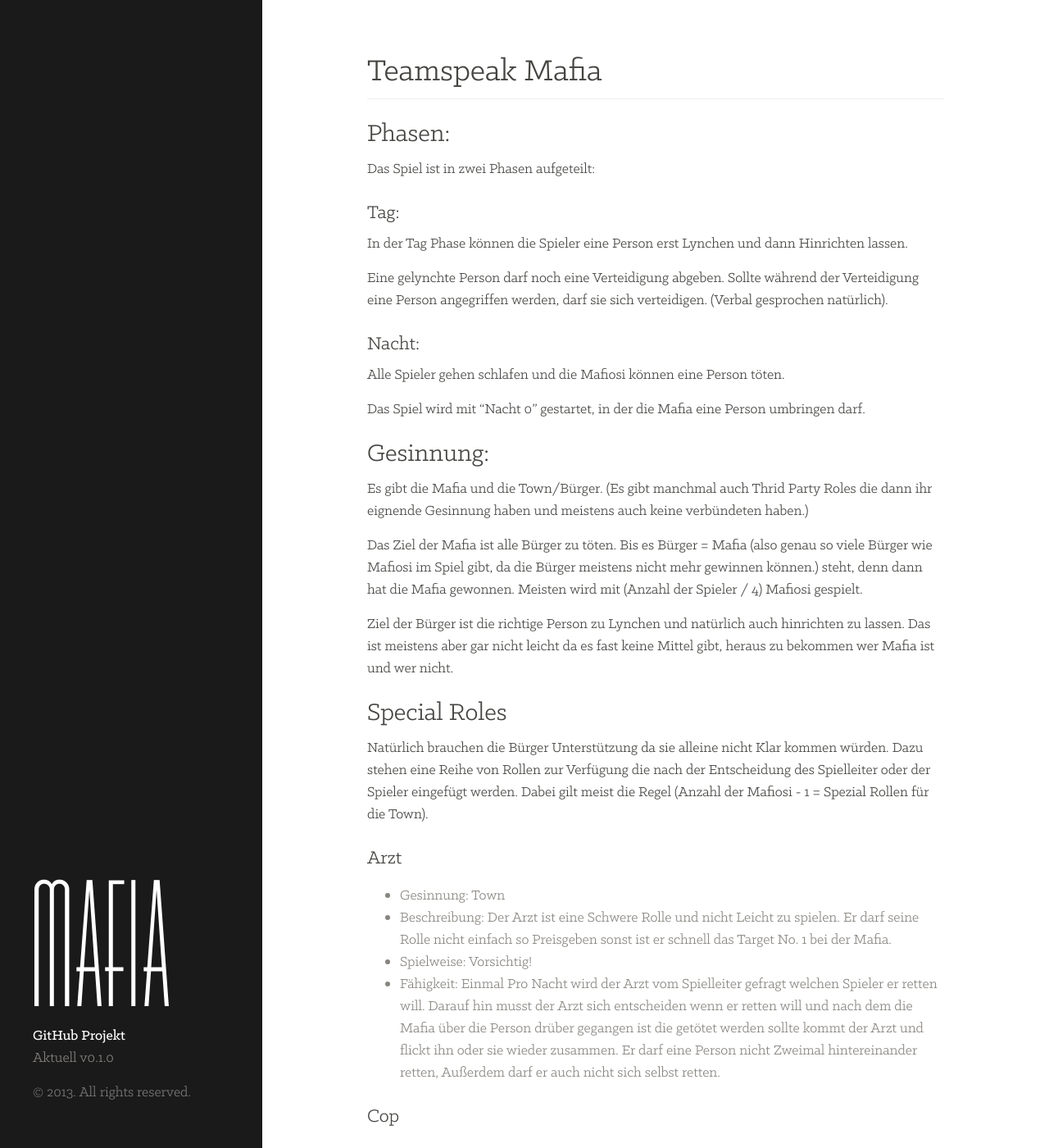
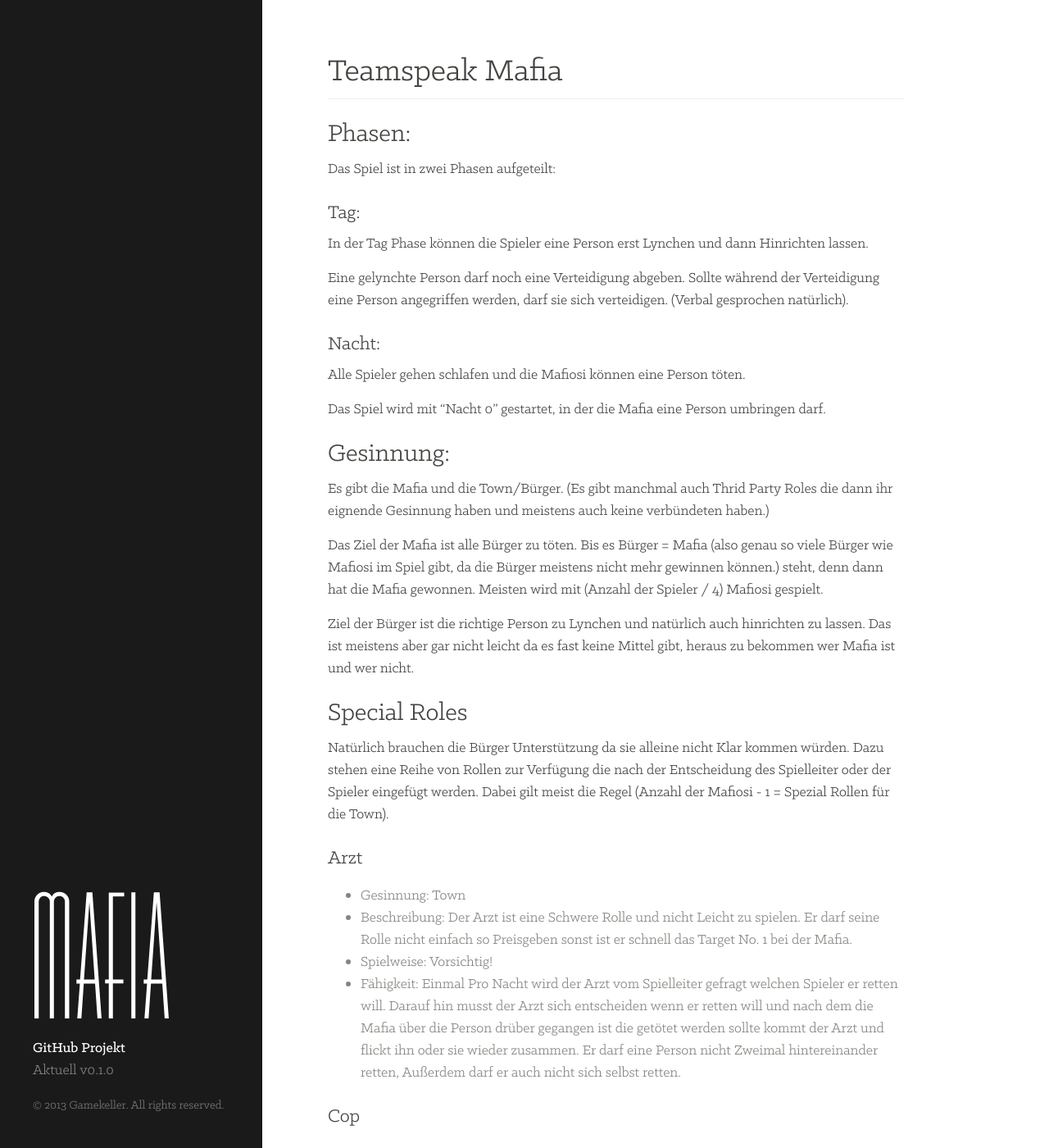
Before and after one commit to gamekeller/mafia, a Jekyll site: the page built from index.md, in a window 1280 px wide and 1400 px high. Shown: the whole window at 82% size. Built offline with Jekyll 4.4.1, drawn with Linux system fonts in a browser that asks for light colours; Markdown is read by kramdown in place of the engine named in the settings.

Commit message:
Some meta stuff and style updates

```diff
--- a/_config.yml
+++ b/_config.yml
@@ -1,2 +1,2 @@
-name: Your New Jekyll Site
+name: Mafia
 markdown: redcarpet
--- a/_layouts/default.html
+++ b/_layouts/default.html
@@ -19,7 +19,7 @@
             </li>
             <li>Aktuell v0.1.0</li>
           </ul>
-          <p>© 2013. All rights reserved.</p>
+          <small>© 2013 Gamekeller. All rights reserved.</small>
         </div>
       </div>
     </header>
--- a/css/main.css
+++ b/css/main.css
@@ -1,23 +1,4 @@
-/*
- __                  __
-/\ \                /\ \
-\ \ \___   __  __   \_\ \     __
- \ \  _ `\/\ \/\ \  /'_` \  /'__`\
-  \ \ \ \ \ \ \_\ \/\ \_\ \/\  __/
-   \ \_\ \_\/`____ \ \___,_\ \____\
-    \/_/\/_/`/___/> \/__,_ /\/____/
-               /\___/
-               \/__/
-
-Hyde is an elegant, open source, mobile first theme for Jekyll.  It includes
-lightweight styles and placeholder content to get you up and running with a
-simple blog in no time.
-
-Designed, built, and released under MIT license by @mdo.
-
-Learn more at http://andhyde.com or https://github.com/mdo/hyde.
-
-*/
+/* Based on Hyde https://github.com/mdo/hyde. */
 
 
 /* Fonts
@@ -255,7 +236,7 @@ a:hover {
 .masthead h1 {
   margin-top: 0;
   font-size: 160px;
-  line-height: 0.6;
+  line-height: 0.7;
   font-family: "valencialight";
 }
 .masthead .lead {
@@ -276,44 +257,11 @@ a:hover {
 }
 
 
-/* Posts
+/* Content
 -------------------------------------------------- */
 
-/* Wrapper for all posts on homepage */
-.posts {
-  margin-left:  20px;
-  margin-right: 20px;
-}
-
-/* Single post */
-.post {
-  margin-top: 40px;
-  margin-bottom: 40px;
-}
-.post-date {
-  display: block;
-  margin: -10px 0 10px;
-  color: #9a9a9a;
-}
-
-/* Related posts */
-.related {
-  padding-top: 40px;
-  border-top: 1px solid #eee;
-}
-.related-posts {
-  list-style: none;
-}
-.related-posts li small {
-  font-size: 75%;
-  color: #999;
-}
-.related-posts li a:hover {
-  color: #000;
-  text-decoration: none;
-}
-.related-posts li a:hover small {
-  color: #000;
+.content {
+  margin: 20px;
 }
 
 
@@ -326,36 +274,6 @@ a:hover {
 }
 
 
-/* Pagination
--------------------------------------------------- */
-
-.pagination {
-  overflow: hidden; /* clearfix */
-  margin-top: 40px;
-  font-weight: bold;
-  color: #ccc;
-  text-align: center;
-  border-top: 1px solid #eee;
-}
-.pagination a,
-.pagination span {
-  float: left;
-  width: 50%;
-  -webkit-box-sizing: border-box;
-     -moz-box-sizing: border-box;
-          box-sizing: border-box;
-  padding: 20px;
-}
-.pagination a:first-child,
-.pagination span:first-child {
-  border-right: 1px solid #eee;
-}
-.pagination a:hover {
-  text-decoration: none;
-  background-color: #f5f5f5;
-}
-
-
 /* Responsive
 -------------------------------------------------- */
 
@@ -363,9 +281,8 @@ a:hover {
   .masthead-inner {
     padding: 40px;
   }
-  .posts {
-    margin-left: 40px;
-    margin-right: 40px;
+  .content {
+    margin: 40px;
   }
 }
 
@@ -380,10 +297,7 @@ a:hover {
 
   /* Center container in available real estate */
   .container {
-    margin-top: 60px;
-    margin-left: 35%;
-    margin-right: 10%;
-    margin: 60px 10% 60px 35%;
+    margin-left: 400px;
     width: 55%;
   }
 
@@ -394,8 +308,7 @@ a:hover {
     top: 0;
     left: 0;
     bottom: 0;
-    width: 25%;
-    max-width: 320px;
+    width: 320px;
     margin-bottom: 0;
   }
   .masthead-inner {
@@ -413,21 +326,10 @@ a:hover {
     margin-top: 0;
   }
 
-  /* Remove mobile device padding from list of posts */
-  .posts {
-    margin-left: 0;
-    margin-right: 0;
-  }
   /* Increase space between posts */
-  .post {
+  .content {
     margin-top: 60px;
     margin-bottom: 60px;
   }
 
-  /* Make pagination stand alone */
-  .pagination {
-    margin-bottom: 60px;
-    border: 1px solid #eee;
-  }
-
 }
```
